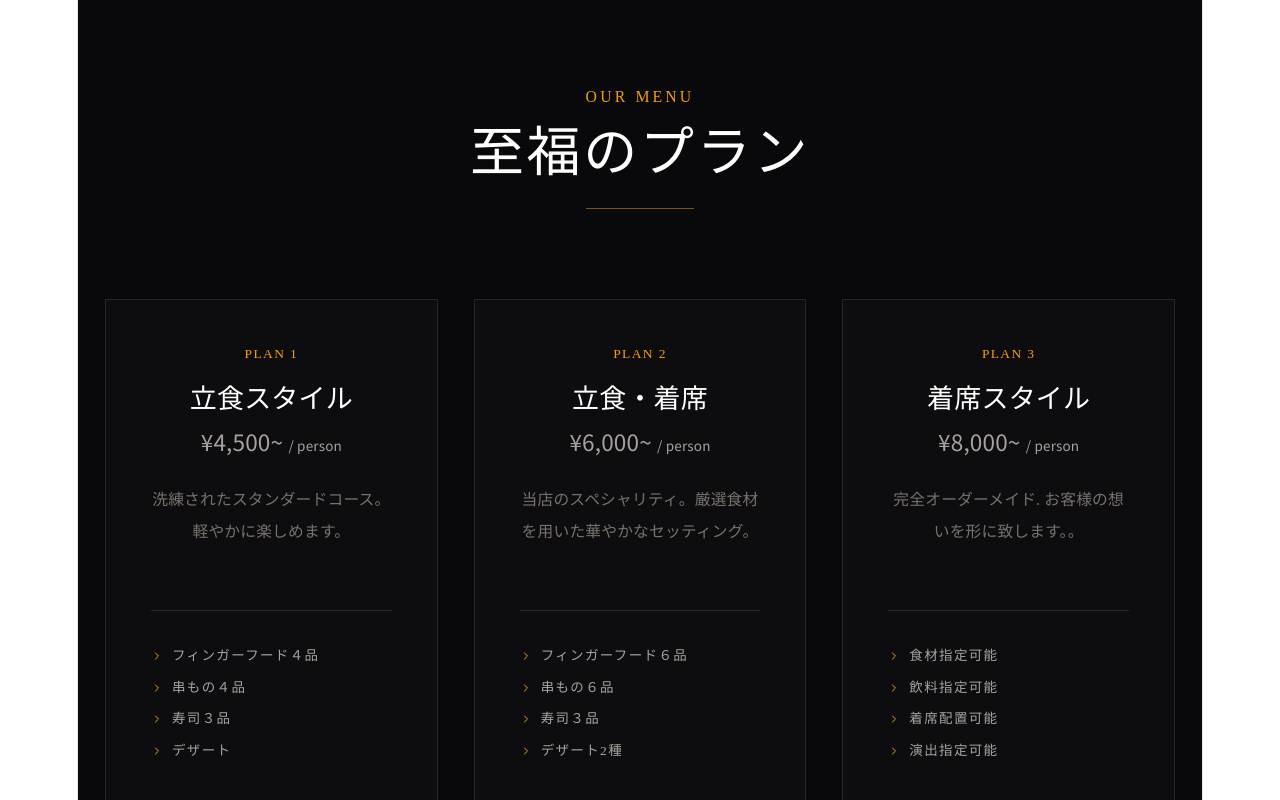
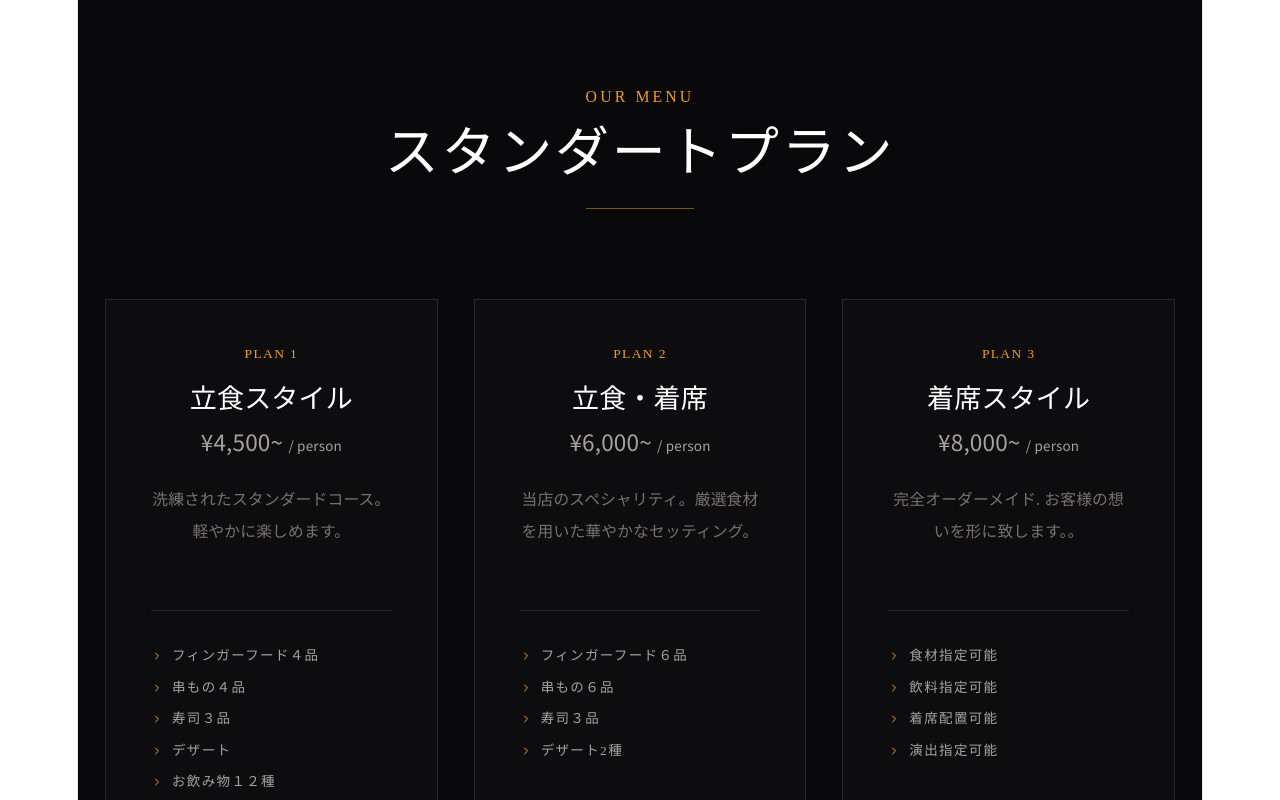
Before and after one commit to naogenbeat-prog/une-table-perfect-, a React (Vite) app: page / in a window 1280 px wide. Shown: the part 2460-3260 px from the top of the page. Built offline with nearby package versions, Linux system fonts and the light colour scheme.

Commit message:
Update App.jsx

```diff
--- a/src/App.jsx
+++ b/src/App.jsx
@@ -140,12 +140,12 @@ const MenuSection = () => (
     <div className="max-w-7xl mx-auto">
       <div className="text-center mb-20">
         <h3 className="text-amber-500 tracking-[0.2em] text-sm uppercase mb-4">Our Menu</h3>
-        <h2 className="font-brand text-3xl md:text-5xl text-white font-light mb-6 tracking-wider">至福のプラン</h2>
+        <h2 className="font-brand text-3xl md:text-5xl text-white font-light mb-6 tracking-wider">スタンダートプラン</h2>
         <div className="w-24 h-[1px] bg-amber-500/50 mx-auto"></div>
       </div>
       <div className="grid grid-cols-1 md:grid-cols-3 gap-8">
         {[
-          { name: "立食スタイル", price: "¥4,500~", desc: "洗練されたスタンダードコース。軽やかに楽しめます。", items:["フィンガーフード４品", "串もの４品", "寿司３品", "デザート"] },
+          { name: "立食スタイル", price: "¥4,500~", desc: "洗練されたスタンダードコース。軽やかに楽しめます。", items:["フィンガーフード４品", "串もの４品", "寿司３品", "デザート", "お飲み物１２種"] },
           { name: "立食・着席", price: "¥6,000~", desc: "当店のスペシャリティ。厳選食材を用いた華やかなセッティング。", items:["フィンガーフード６品", "串もの６品", "寿司３品", "デザート2種"] },
           { name: "着席スタイル", price: "¥8,000~", desc: "完全オーダーメイド. お客様の想いを形に致します。。", items:["食材指定可能", "飲料指定可能", "着席配置可能", "演出指定可能"] },
         ].map((plan, i) => (
```
